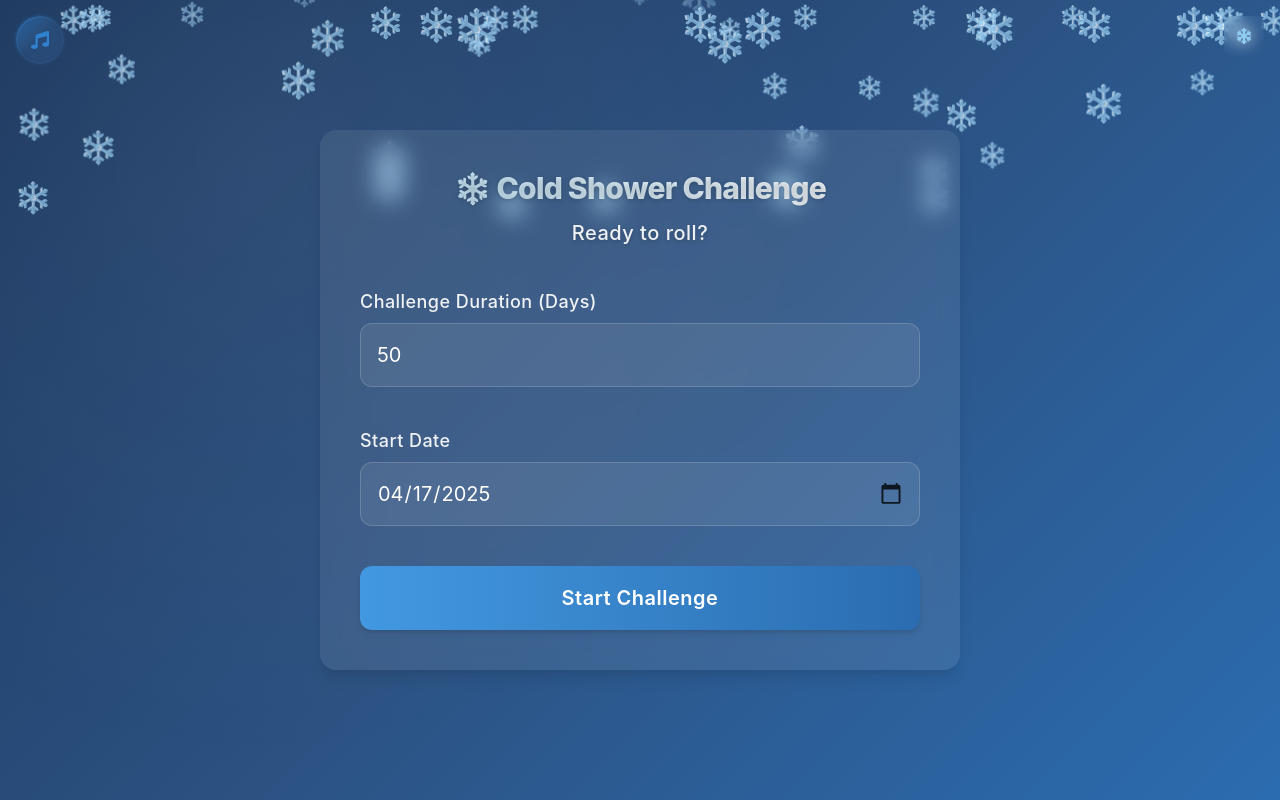
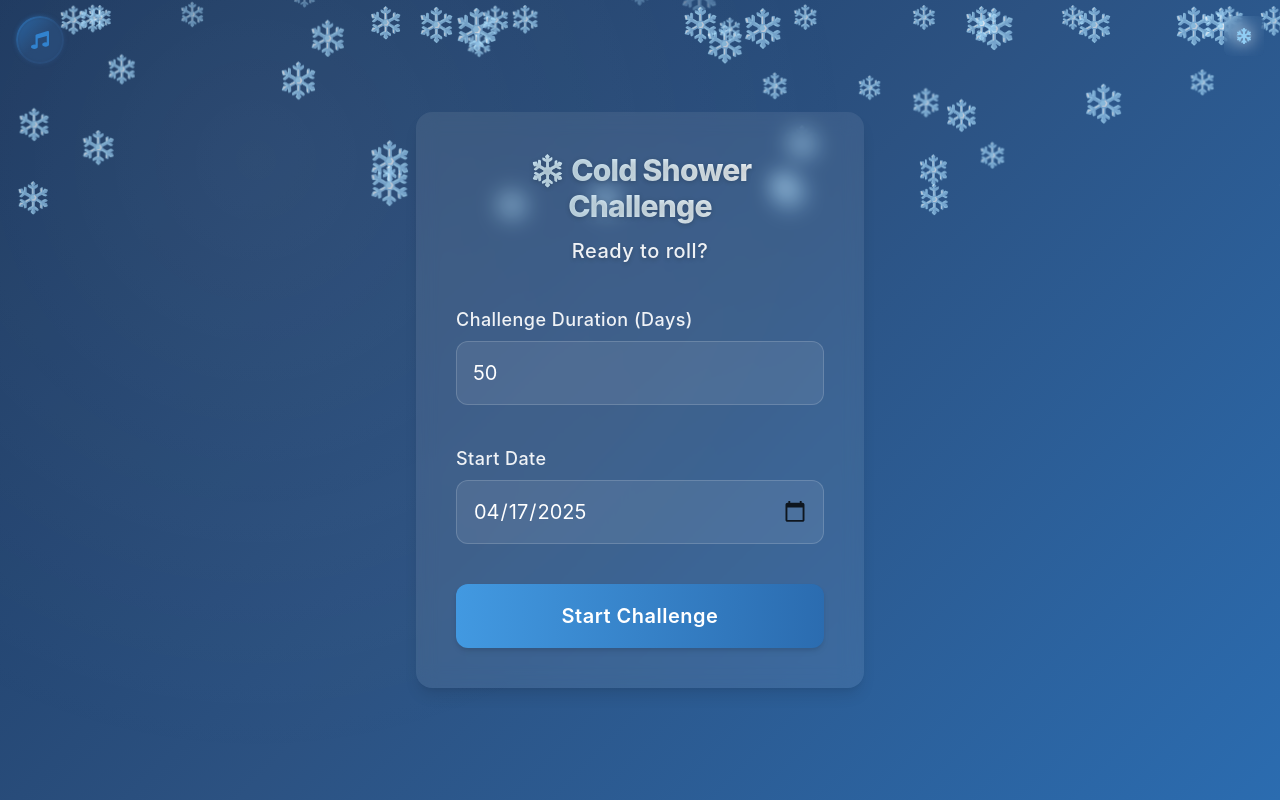
Before and after one commit to jeethesh333/cold-shower-tracker, a React (Vite) app: page / in a window 1280 px wide. Built offline with nearby package versions, Linux system fonts and the light colour scheme.

Commit message:
Reduced container size for setup page

```diff
--- a/src/components/ChallengeSetup.tsx
+++ b/src/components/ChallengeSetup.tsx
@@ -27,11 +27,11 @@ const ChallengeSetup = ({ onStart }: ChallengeSetupProps) => {
 
   // Use responsive values for container width
   const containerWidth = useBreakpointValue({
-    base: "95%",
-    sm: "85%",
-    md: "75%",
-    lg: "60%",
-    xl: "50%"
+    base: "90%",
+    sm: "70%",
+    md: "60%",
+    lg: "45%",
+    xl: "35%"
   })
 
   return (
```
